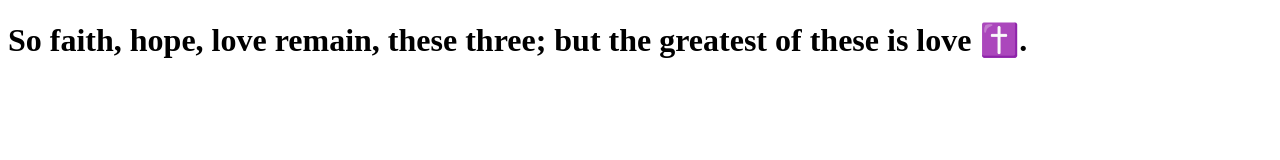
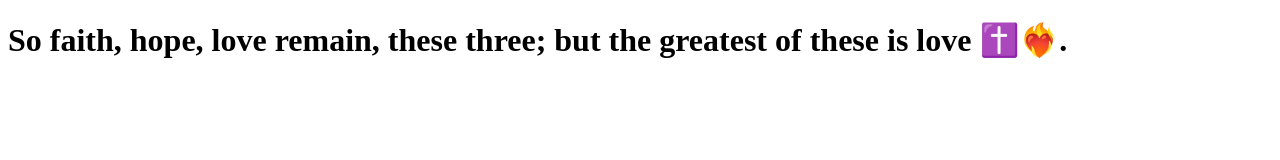
Before and after one commit to gabrieldelco/clone-tabnews, a Next.js app: page / in a window 1280 px wide. Shown: the top 160 px of the page. Built offline with nearby package versions, Linux system fonts and the light colour scheme.

Commit message:
adding heart emoji to the message

```diff
--- a/pages/index.js
+++ b/pages/index.js
@@ -1,5 +1,5 @@
 function Home () {
-    return <h1>So faith, hope, love remain, these three; but the greatest of these is love ✝️.</h1>
+    return <h1>So faith, hope, love remain, these three; but the greatest of these is love ✝️❤️‍🔥.</h1>
 }
 
 export default Home;
```
